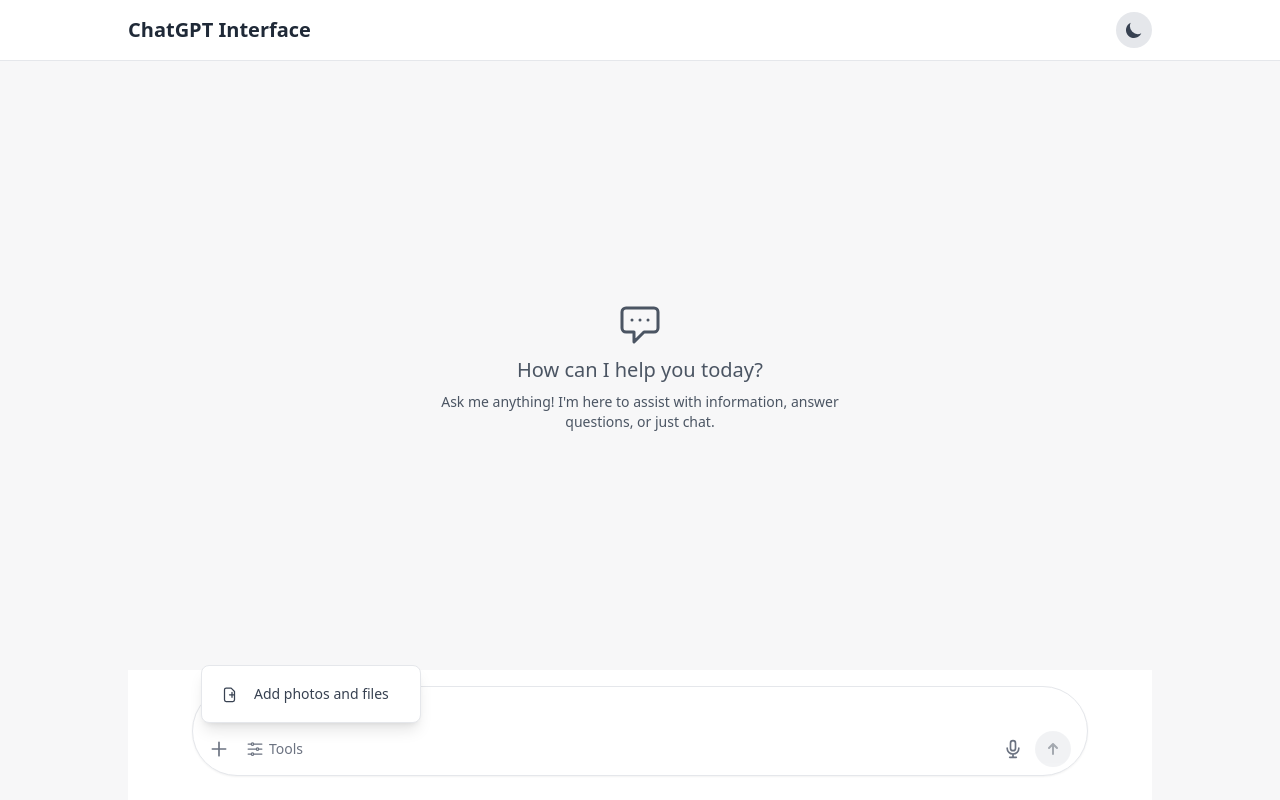
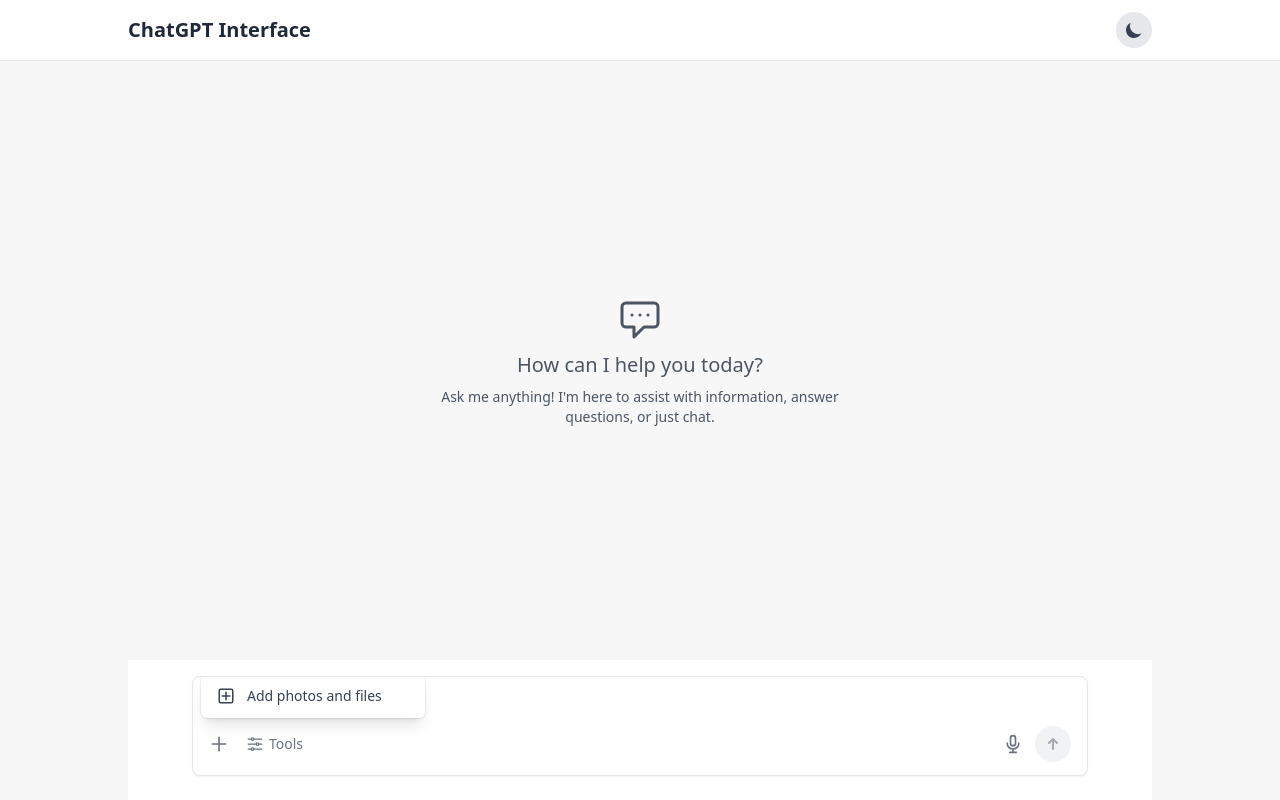
Before and after one commit to NurjahanJ/Icon-Interim-messaging, a React (Create React App) app: page / in a window 1280 px wide. Both pictures are taken after a click on the button 219 px from the left and 749 px from the top of the page. Built offline with nearby package versions, Linux system fonts and the light colour scheme.

Commit message:
chanhe the shape of chatbox

```diff
--- a/src/components/ChatInput.js
+++ b/src/components/ChatInput.js
@@ -128,7 +128,7 @@
   return (
     <div className={`p-4 ${darkMode ? 'bg-gray-800' : 'bg-white'}`}>
       <form onSubmit={handleSubmit} className="max-w-4xl mx-auto">
-        <div className={`relative rounded-full border ${darkMode ? 'bg-gray-700 border-gray-600' : 'bg-white border-gray-200'} shadow-sm`}>
+        <div className={`relative rounded-lg border ${darkMode ? 'bg-gray-700 border-gray-600' : 'bg-white border-gray-200'} shadow-sm overflow-hidden`}>
           {/* Placeholder text at the top - clickable */}
           <div
             className="px-4 pt-3 pb-1 cursor-text"
@@ -141,12 +141,13 @@
 
           {/* Bottom row with buttons */}
           <div className="flex items-center px-2 py-2">
-            {/* Plus button for file uploads */}
+            {/* File Upload Button */}
             <div className="relative">
               <button
                 type="button"
                 onClick={handleFileButtonClick}
                 className={`p-2 ${darkMode ? 'text-gray-300 hover:text-white' : 'text-gray-500 hover:text-gray-700'}`}
+                disabled={disabled || hasReachedLimit}
               >
                 <svg xmlns="http://www.w3.org/2000/svg" className="h-5 w-5" fill="none" viewBox="0 0 24 24" stroke="currentColor">
                   <path strokeLinecap="round" strokeLinejoin="round" strokeWidth={2} d="M12 4v16m8-8H4" />
@@ -155,35 +156,34 @@
 
               {/* File upload menu */}
               {isFileMenuOpen && (
-                <div className={`absolute bottom-full left-0 mb-2 rounded-lg shadow-lg ${darkMode ? 'bg-gray-700' : 'bg-white'} border ${darkMode ? 'border-gray-600' : 'border-gray-200'}`} style={{ minWidth: '220px' }}>
-                  <div className="py-1">
-                    <button
-                      type="button"
-                      onClick={handleFileUpload}
-                      className={`flex items-center px-5 py-3 text-sm w-full text-left whitespace-nowrap ${darkMode ? 'text-gray-200 hover:bg-gray-600' : 'text-gray-700 hover:bg-gray-100'}`}
-                    >
-                      <svg xmlns="http://www.w3.org/2000/svg" className="h-6 w-5 mr-3" fill="none" viewBox="0 0 24 24" stroke="currentColor">
-                        <path strokeLinecap="round" strokeLinejoin="round" strokeWidth="1.5" d="M9 13h6m-3-3v6m-9 1V7a2 2 0 012-2h6l4 4v10a2 2 0 01-2 2H5a2 2 0 01-2-2z" />
-                      </svg>
-                      Add photos and files
-                    </button>
-                  </div>
+                <div className={`absolute bottom-full left-0 mb-2 w-56 rounded-md shadow-lg ${darkMode ? 'bg-gray-700' : 'bg-white'} ring-1 ring-black ring-opacity-5`}>
+                <div className="py-1" role="menu" aria-orientation="vertical">
+                  <label htmlFor="file-upload" className={`flex items-center px-4 py-2 text-sm cursor-pointer whitespace-nowrap ${darkMode ? 'text-gray-200 hover:bg-gray-600' : 'text-gray-700 hover:bg-gray-100'}`} role="menuitem">
+                    <svg xmlns="http://www.w3.org/2000/svg" width="18" height="18" viewBox="0 0 24 24" fill="none" stroke="currentColor" strokeWidth="2" strokeLinecap="round" strokeLinejoin="round" className="mr-3">
+                      <rect x="3" y="3" width="18" height="18" rx="2" ry="2"></rect>
+                      <line x1="7" y1="12" x2="17" y2="12"></line>
+                      <line x1="12" y1="7" x2="12" y2="17"></line>
+                    </svg>
+                    Add photos and files
+                  </label>
+                  <input
+                    id="file-upload"
+                    type="file"
+                    ref={fileInputRef}
+                    onChange={handleFileUpload}
+                    className="hidden"
+                    accept="image/*,.pdf,.doc,.docx,.txt"
+                  />
                 </div>
+              </div>
               )}
-
-              {/* Hidden file input */}
-              <input
-                type="file"
-                ref={fileInputRef}
-                onChange={handleFileInputChange}
-                className="hidden"
-              />
             </div>
 
             {/* Tools button */}
             <button
               type="button"
               className={`flex items-center ml-2 ${darkMode ? 'text-gray-300 hover:text-white' : 'text-gray-500 hover:text-gray-700'}`}
+              disabled={disabled || hasReachedLimit}
             >
               <svg xmlns="http://www.w3.org/2000/svg" className="h-5 w-5" fill="none" viewBox="0 0 24 24" stroke="currentColor" strokeWidth={1.5}>
                 <path strokeLinecap="round" strokeLinejoin="round" d="M10.5 6h9.75M10.5 6a1.5 1.5 0 11-3 0m3 0a1.5 1.5 0 10-3 0M3.75 6H7.5m3 12h9.75m-9.75 0a1.5 1.5 0 01-3 0m3 0a1.5 1.5 0 00-3 0m-3.75 0H7.5m9-6h3.75m-3.75 0a1.5 1.5 0 01-3 0m3 0a1.5 1.5 0 00-3 0m-9.75 0h9.75" />
@@ -191,8 +191,8 @@
               <span className="ml-1 text-sm">Tools</span>
             </button>
 
-            {/* Textarea for message input - conditionally visible */}
-            <div className="flex-grow px-2">
+            {/* Message input area */}
+            <div className="flex-grow px-2" onClick={handlePlaceholderClick}>
               <textarea
                 ref={textareaRef}
                 value={message}
@@ -200,29 +200,27 @@
                 onKeyDown={handleKeyDown}
                 onFocus={() => setIsInputActive(true)}
                 onBlur={() => setIsInputActive(message.length > 0)}
+                placeholder={isInputActive || message ? '' : ''}
                 disabled={disabled || hasReachedLimit}
-                className={`w-full resize-none bg-transparent border-0 focus:ring-0 focus:outline-none ${darkMode ? 'text-white' : 'text-gray-900'}`}
+                className={`w-full resize-none bg-transparent border-0 focus:ring-0 focus:outline-none ${darkMode ? 'text-white' : 'text-gray-900'} py-2`}
                 rows="1"
-                style={{ height: isInputActive || message ? 'auto' : '0px', overflow: 'hidden' }}
+                style={{ minHeight: '24px' }}
               />
             </div>
-
-            {/* Spacer to push buttons to the right */}
-            <div className="flex-grow"></div>
 
             {/* Microphone button */}
             <button
               type="button"
               onClick={toggleSpeechRecognition}
               disabled={disabled || hasReachedLimit}
-              className={`p-2 ${
+              className={`p-2 rounded-full flex items-center justify-center ${
                 disabled || hasReachedLimit
                   ? 'opacity-50 cursor-not-allowed'
                   : ''
               } ${
                 isListening
-                  ? (darkMode ? 'text-red-400' : 'text-red-500')
-                  : (darkMode ? 'text-gray-300 hover:text-white' : 'text-gray-500 hover:text-gray-700')
+                  ? (darkMode ? 'text-red-400 bg-gray-600' : 'text-red-500 bg-gray-100')
+                  : (darkMode ? 'text-gray-300 hover:bg-gray-600' : 'text-gray-500 hover:bg-gray-100')
               }`}
             >
               <svg xmlns="http://www.w3.org/2000/svg" className="h-5 w-5" fill="none" viewBox="0 0 24 24" stroke="currentColor">
```
